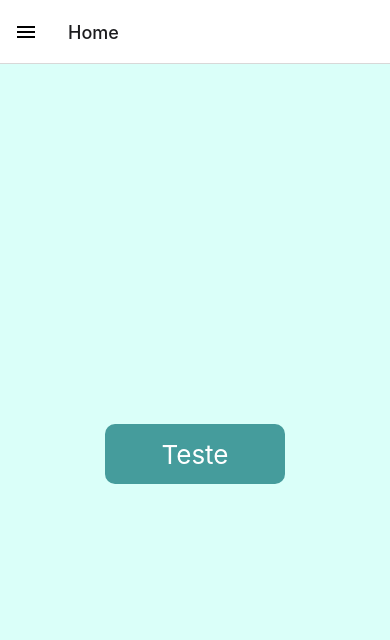
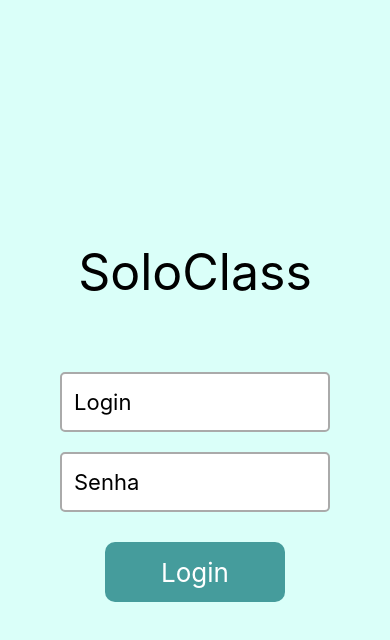
Before and after one commit to guilhermelp07/SoloClass, a React Native app in the folder soloclass/: screen /Login in a window 390 px wide. Before the commit this address had no page. Shown: the top 640 px of the page. Built offline with nearby package versions, Linux system fonts and the light colour scheme.

Commit message:
Ajustes nos fluxos entre as telas Criação de um drawer navigation para ser utilizado na tela principal Criação da pasta 'routes' para os componentes responsáveis pelo fluxo entre as telas

```diff
--- a/soloclass/App.js
+++ b/soloclass/App.js
@@ -1,54 +1,19 @@
 import 'react-native-gesture-handler';
 import React from 'react';
-import { StyleSheet, Text, View } from 'react-native';
-import { NavigationContainer } from '@react-navigation/native';
+import Navigator from './src/routes/MainStack';
+import { DefaultTheme } from '@react-navigation/native';
 
-import Home from './src/pages/Home';
-import ListagemSolos from './src/pages/ListagemSolos';
-import Login from './src/pages/Login';
-
-import { createDrawerNavigator } from '@react-navigation/drawer';
-import { createStackNavigator } from '@react-navigation/stack';
-import Config from './src/pages/Config';
-
-const Stack = createStackNavigator();
-const Drawer = createDrawerNavigator();
+const myTheme = {
+  ...DefaultTheme,
+  colors: {
+      ...DefaultTheme.colors,
+      primary: '#DAFFF9',
+      background: '#DAFFF9',
+  }
+}
 
 export default function App() {
-
   return (
-    <NavigationContainer
-      style={{backgroundColor: '#DAFFF9'}}
-    >
-      <Stack.Screen name="Login" component={Login} options={{ headerShown: false }}/>
-      <Drawer.Navigator style={{backgroundColor: '#DAFFF9'}}>
-        <Drawer.Screen name="Home" component={Home}/>
-        <Drawer.Screen name="Config" component={Config}/>
-      </Drawer.Navigator>
-    </NavigationContainer>
+    <Navigator/>
   );
 }
-
-const styles = StyleSheet.create({
-  container: {
-    flex: 1,
-    backgroundColor: '#fff',
-    alignItems: 'center',
-    justifyContent: 'center'
-  },
-  searchArea: {
-    flex: 0,
-    backgroundColor: '#fff',
-    alignItems: 'center',
-    justifyContent: 'center',
-    paddingTop: 40
-  },
-  input: {
-    height: 40,
-    borderColor: '#000',
-    borderWidth: 2,
-    marginTop: 20,
-    marginBottom: 20,
-    width: 280
-  }
-});
--- a/soloclass/src/components/CustomButton.js
+++ b/soloclass/src/components/CustomButton.js
@@ -28,6 +28,7 @@ const styles = StyleSheet.create({
         alignContent: 'center',
         alignItems: 'center',
         justifyContent: 'center',
-        backgroundColor: '#459C9C'
+        backgroundColor: '#459C9C',
+        margin: 20
     },
 });
--- a/soloclass/src/components/CustomTextInput.js
+++ b/soloclass/src/components/CustomTextInput.js
@@ -9,6 +9,7 @@ export default function CustomTextInput(props) {
         <TextInput
             style={styles.textInput}
             placeholder={props.placeholder}
+            secureTextEntry={props.secureTextEntry}
         />
     );
 
@@ -22,6 +23,8 @@ const styles = StyleSheet.create({
         borderColor: '#aaa',
         borderWidth: 2,
         backgroundColor: '#fff',
-        margin: 10
+        margin: 10,
+        fontSize: 22,
+        paddingLeft: 12
     }
 });
--- a/soloclass/src/components/DrawerNav.js
+++ /dev/null
@@ -1,14 +0,0 @@
-import { createDrawerNavigator } from "@react-navigation/drawer";
-
-import Config from '../../src/pages/Config';
-
-export default function DrawerNav() {
-
-    const Drawer = createDrawerNavigator();
-
-    return (
-        <Drawer.Navigator>
-            <Drawer.Screen name="Configurações" component={Config} />
-        </Drawer.Navigator>
-    );
-}
--- a/soloclass/src/pages/Home/index.js
+++ b/soloclass/src/pages/Home/index.js
@@ -1,14 +1,14 @@
 import { useNavigation } from "@react-navigation/native";
 import { StyleSheet, View } from "react-native"
 
-import DrawerNav from "../../components/DrawerNav";
+import DrawerNav from "../../routes/DrawerNav";
 import CustomButton from "../../components/CustomButton";
 
 export default function Home(){
 
     return(
         <View style={styles.container}>
-            <CustomButton title="Teste" route="Config"/>
+            <CustomButton title="Histórico" route="Histórico de Solos"/>
         </View>
     );
 }
--- a/soloclass/src/pages/Login/index.js
+++ b/soloclass/src/pages/Login/index.js
@@ -3,7 +3,7 @@ import { View, StyleSheet, Text } from "react-native";
 import CustomButton from "../../components/CustomButton";
 import CustomTextInput from "../../components/CustomTextInput";
 
-export default function Home(){
+export default function Login(){
 
     const navigation = useNavigation();
 
@@ -12,6 +12,10 @@ export default function Home(){
             <Text style={styles.logo}>SoloClass</Text>
             <CustomTextInput
                 placeholder="Login"
+            />
+            <CustomTextInput
+                placeholder="Senha"
+                secureTextEntry={true}
             />
             <CustomButton
                 title="Login"
@@ -31,6 +35,7 @@ const styles = StyleSheet.create({
       },
       logo: {
         fontSize: 50,
-        margin: 20
+        margin: 20,
+        marginBottom: 60
       }
 });
--- /dev/null
+++ b/soloclass/src/routes/DrawerNav.js
@@ -0,0 +1,45 @@
+import 'react-native-gesture-handler';
+import React from 'react';
+import { DrawerContentScrollView, DrawerItem, createDrawerNavigator } from "@react-navigation/drawer";
+import { NavigationContainer } from '@react-navigation/native';
+import { View } from 'react-native';
+
+import MainStack from './MainStack';
+import { DefaultTheme } from '@react-navigation/native';
+
+import Home from '../pages/Home';
+
+const Drawer = createDrawerNavigator();
+
+export default function DrawerNav() {
+    return (
+        <Drawer.Navigator
+            drawerContent={(props) => <CustomDrawerComp {...props} />}
+        >
+            <Drawer.Screen name='Home' component={Home} options={{headerShown: true}} />
+        </Drawer.Navigator>
+    );
+}
+
+export const CustomDrawerComp = (props) => {
+    const {navigation} = props;
+
+    return (
+        <DrawerContentScrollView {...props}>
+            <View style={{flexGrow: 2}}>
+                <DrawerItem
+                    label="Home"
+                    onPress={() => navigation.navigate('Home')}
+                />
+                <DrawerItem
+                    label="Configurações"
+                    onPress={() => navigation.navigate('Configurações')}
+                />
+                <DrawerItem
+                    label="Sair"
+                    onPress={() => navigation.navigate('Login')}
+                />
+            </View>
+        </DrawerContentScrollView>
+    );
+}
--- /dev/null
+++ b/soloclass/src/routes/MainStack.js
@@ -0,0 +1,31 @@
+import { createStackNavigator } from '@react-navigation/stack';
+import React from 'react';
+
+import Login from '../pages/Login';
+import Home from '../pages/Home';
+import ListagemSolos from '../pages/ListagemSolos';
+import Config from '../pages/Config';
+import DrawerNav from './DrawerNav';
+import { DefaultTheme, NavigationContainer } from '@react-navigation/native';
+
+const Stack = createStackNavigator();
+
+const myTheme = {
+    ...DefaultTheme,
+    colors: {
+        card: '#459C9C',
+    }
+  };
+
+export default function MainStack(){
+    return (
+        <NavigationContainer theme={myTheme}>
+            <Stack.Navigator>
+                <Stack.Screen name="Login" component={Login} options={{headerShown: false}} />
+                <Stack.Screen name="Home" component={DrawerNav} options={{headerShown: false}} />
+                <Stack.Screen name="Histórico de Solos" component={ListagemSolos} />
+                <Stack.Screen name="Configurações" component={Config} />
+            </Stack.Navigator>
+        </NavigationContainer>
+    );
+}
```
